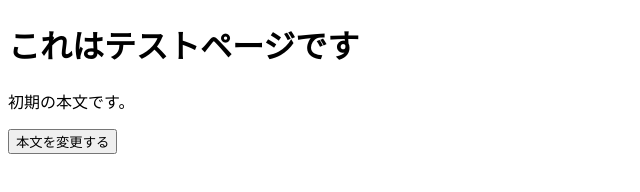
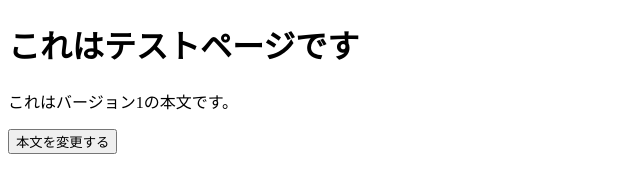
Before and after one commit to yuuyuu79/yuuyuu-test, a plain HTML site: page index.html in a window 1280 px wide. Shown: the whole page, without its empty margins (0-640 px from the left). Drawn offline with Linux system fonts and the light colour scheme.

Commit message:
Add files via upload

```diff
--- a/index.html
+++ b/index.html
@@ -22,7 +22,7 @@
 </head>
 <body>
   <h1>これはテストページです</h1>
-  <p id="target">初期の本文です。</p>
+  <p id="target">これはバージョン1の本文です。</p>
   <button onclick="changeContent()">本文を変更する</button>
 </body>
 </html>
```
